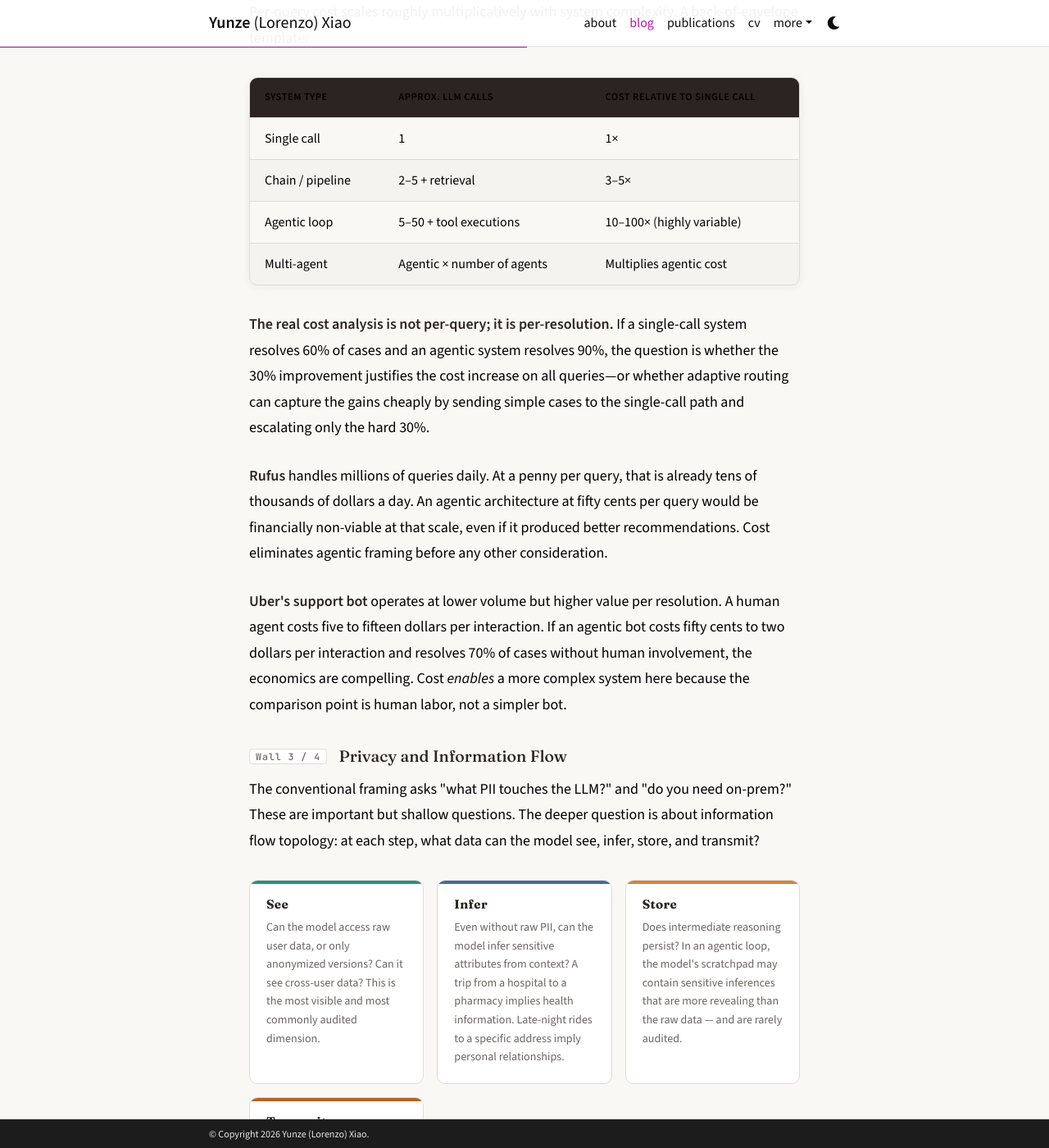
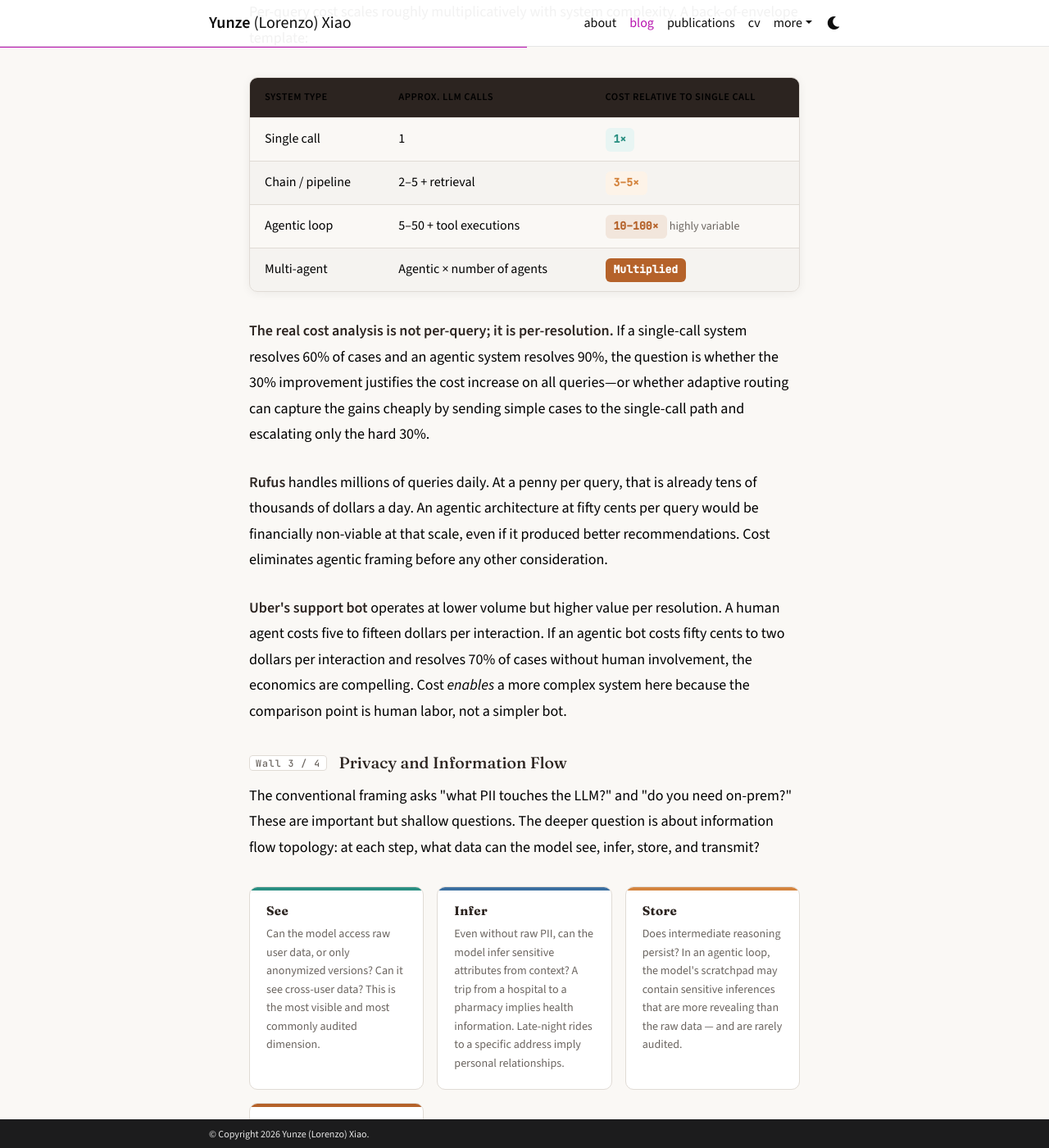
Before and after one commit to Algoroxyolo/algoroxyolo.github.io, a Jekyll site: the page built from _posts/2026-03-26-agentic-systems-part1.html, in a window 1280 px wide and 1400 px high, scrolled down 8669 px. Shown: the whole window at 82% size. Built offline with Jekyll 4.4.1, drawn with Linux system fonts in a browser that asks for light colours; comment, search, counter and statistics services are not loaded; a style sheet for code colours, icons or effects is not loaded; some of the changed text lies outside the part shown.

Commit message:
modified:   _posts/2026-03-14-llm-agents-blueprint.html 	modified:   _posts/2026-03-26-agentic-systems-part1.html

```diff
--- a/_posts/2026-03-14-llm-agents-blueprint.html
+++ b/_posts/2026-03-14-llm-agents-blueprint.html
@@ -345,6 +345,7 @@
 <div class="series-cta">
   <h3>This is Part 0 of a 7-part series.</h3>
   <p>Each subsequent post will take one step of the framework and go deep: formal definitions, worked examples, checklists, and lessons from building these systems in practice.</p>
+  <p style="margin-top: 16px;"><a href="/blog/2026/agentic-systems-part1/" style="color: rgba(250,248,245,0.8); border-bottom: 1px solid rgba(250,248,245,0.3);">Part 1: Requirements and Problem Framing &rarr;</a></p>
 </div>
 
 </article>
--- a/_posts/2026-03-26-agentic-systems-part1.html
+++ b/_posts/2026-03-26-agentic-systems-part1.html
@@ -217,7 +217,7 @@
   .rm-col-head .col-sub {
     font-family: 'JetBrains Mono', monospace;
     font-size: 0.72rem;
-    color: rgba(250,248,245,0.45);
+    color: rgba(250,248,245,0.72);
     font-weight: 400;
     text-transform: none;
     letter-spacing: 0;
@@ -246,13 +246,13 @@
   }
   .row-low    { border-color: var(--ep-teal); }
   .row-low    .row-label { color: var(--ep-teal); }
-  .row-low    .row-sub   { color: var(--ep-teal); opacity: 0.7; }
+  .row-low    .row-sub   { color: color-mix(in srgb, var(--ep-teal) 80%, var(--ep-muted)); }
   .row-mid    { border-color: var(--ep-orange); }
   .row-mid    .row-label { color: var(--ep-orange); }
-  .row-mid    .row-sub   { color: var(--ep-orange); opacity: 0.7; }
+  .row-mid    .row-sub   { color: color-mix(in srgb, var(--ep-orange) 80%, var(--ep-muted)); }
   .row-high   { border-color: var(--ep-accent); }
   .row-high   .row-label { color: var(--ep-accent); }
-  .row-high   .row-sub   { color: var(--ep-accent); opacity: 0.7; }
+  .row-high   .row-sub   { color: color-mix(in srgb, var(--ep-accent) 80%, var(--ep-muted)); }
   /* Data cells — tinted by row risk */
   .risk-matrix tbody tr td:not(.rm-row-head) {
     border-top: 1px solid var(--ep-border);
@@ -263,6 +263,59 @@
   .risk-matrix tbody tr.r-low  td:not(.rm-row-head) { background: color-mix(in srgb, var(--ep-teal)   4%, transparent); }
   .risk-matrix tbody tr.r-mid  td:not(.rm-row-head) { background: color-mix(in srgb, var(--ep-orange) 5%, transparent); }
   .risk-matrix tbody tr.r-high td:not(.rm-row-head) { background: color-mix(in srgb, var(--ep-accent) 5%, transparent); }
+
+  /* ── Ops table: colored operation-type badge ── */
+  .ops-badge {
+    display: inline-block;
+    font-family: 'JetBrains Mono', monospace;
+    font-size: 0.68rem;
+    font-weight: 600;
+    padding: 2px 8px;
+    border-radius: 100px;
+    margin-bottom: 4px;
+    letter-spacing: 0.3px;
+  }
+  .ob-gen    { background: var(--ep-teal-bg);   color: var(--ep-teal);   }
+  .ob-class  { background: var(--ep-blue-bg);   color: var(--ep-blue);   }
+  .ob-ext    { background: var(--ep-orange-bg); color: var(--ep-orange); }
+  .ob-trans  { background: var(--ep-purple-bg); color: var(--ep-purple); }
+  .ob-action { background: color-mix(in srgb, var(--ep-accent) 12%, transparent);
+               color: var(--ep-accent); }
+
+  /* ── Cost table: colored cost-tier cell ── */
+  .cost-tier {
+    font-family: 'JetBrains Mono', monospace;
+    font-size: 0.82rem;
+    font-weight: 700;
+    padding: 3px 10px;
+    border-radius: 6px;
+    display: inline-block;
+  }
+  .ct-low  { background: var(--ep-teal-bg);   color: var(--ep-teal);   }
+  .ct-mid  { background: var(--ep-orange-bg); color: var(--ep-orange); }
+  .ct-high { background: color-mix(in srgb, var(--ep-accent) 12%, transparent); color: var(--ep-accent); }
+  .ct-max  { background: var(--ep-accent);    color: #fff; }
+
+  /* ── Pareto table: colored column headers ── */
+  .pareto-table thead th:nth-child(2) {
+    color: var(--ep-teal);
+    border-bottom: 3px solid var(--ep-teal);
+  }
+  .pareto-table thead th:nth-child(3) {
+    color: var(--ep-orange);
+    border-bottom: 3px solid var(--ep-orange);
+  }
+  .pareto-table tbody tr:last-child td {
+    background: var(--ep-deep);
+    color: rgba(250,248,245,0.85);
+    font-weight: 600;
+    border-top: 2px solid var(--ep-border);
+  }
+  .pareto-table tbody tr:last-child td:first-child {
+    color: rgba(250,248,245,0.6);
+    font-weight: 400;
+    font-style: italic;
+  }
 
   @media (max-width: 600px) {
     .authority-grid { grid-template-columns: 1fr; }
@@ -413,27 +466,27 @@
   </thead>
   <tbody>
     <tr>
-      <td><strong>Generation</strong></td>
+      <td><span class="ops-badge ob-gen">Generation</span></td>
       <td>Context and prompt → natural language</td>
       <td>Email drafting, creative writing, explanation</td>
     </tr>
     <tr>
-      <td><strong>Classification / Routing</strong></td>
+      <td><span class="ops-badge ob-class">Classification</span></td>
       <td>Text → label or routing decision</td>
       <td>Intent detection, triage, content moderation</td>
     </tr>
     <tr>
-      <td><strong>Extraction</strong></td>
+      <td><span class="ops-badge ob-ext">Extraction</span></td>
       <td>Document or conversation → structured fields</td>
       <td>Parsing trip details from a complaint, entity extraction</td>
     </tr>
     <tr>
-      <td><strong>Transformation</strong></td>
+      <td><span class="ops-badge ob-trans">Transformation</span></td>
       <td>Structured data + instructions → restructured data</td>
       <td>Summarization, translation, code refactoring</td>
     </tr>
     <tr>
-      <td><strong>Decision / Action</strong></td>
+      <td><span class="ops-badge ob-action">Decision / Action</span></td>
       <td>State + policy → action with real-world consequences</td>
       <td>Issue refund, merge PR, send notification</td>
     </tr>
@@ -508,22 +561,22 @@
     <tr>
       <td>Single call</td>
       <td>1</td>
-      <td>1×</td>
+      <td><span class="cost-tier ct-low">1×</span></td>
     </tr>
     <tr>
       <td>Chain / pipeline</td>
       <td>2–5 + retrieval</td>
-      <td>3–5×</td>
+      <td><span class="cost-tier ct-mid">3–5×</span></td>
     </tr>
     <tr>
       <td>Agentic loop</td>
       <td>5–50 + tool executions</td>
-      <td>10–100× (highly variable)</td>
+      <td><span class="cost-tier ct-high">10–100×</span> <small style="color:var(--ep-muted)">highly variable</small></td>
     </tr>
     <tr>
       <td>Multi-agent</td>
       <td>Agentic × number of agents</td>
-      <td>Multiplies agentic cost</td>
+      <td><span class="cost-tier ct-max">Multiplied</span></td>
     </tr>
   </tbody>
 </table>
@@ -622,7 +675,7 @@
 <h3>The combined Pareto map</h3>
 
 <div class="table-wrap">
-<table>
+<table class="pareto-table">
   <thead>
     <tr>
       <th>Tradeoff</th>
```
